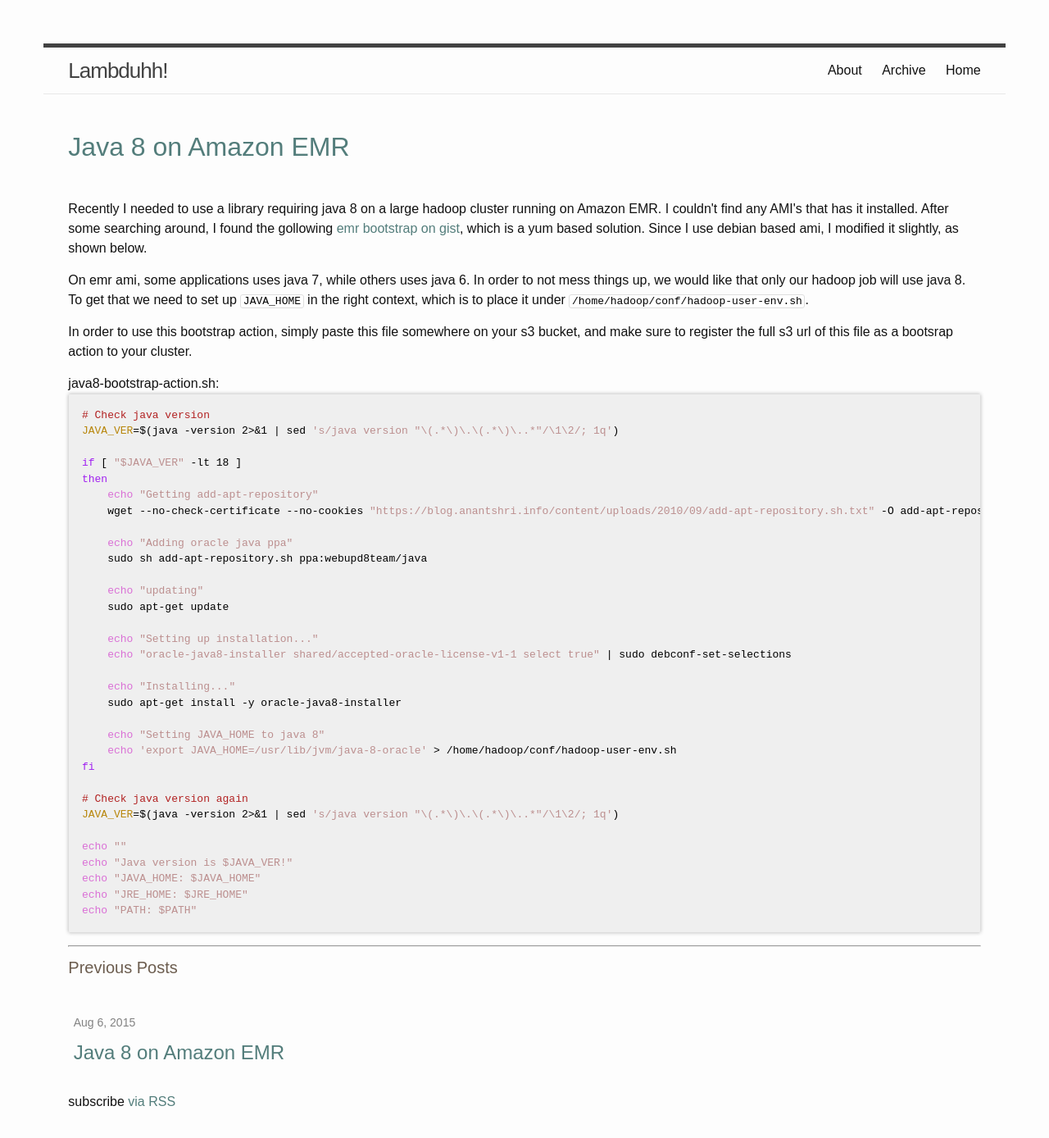
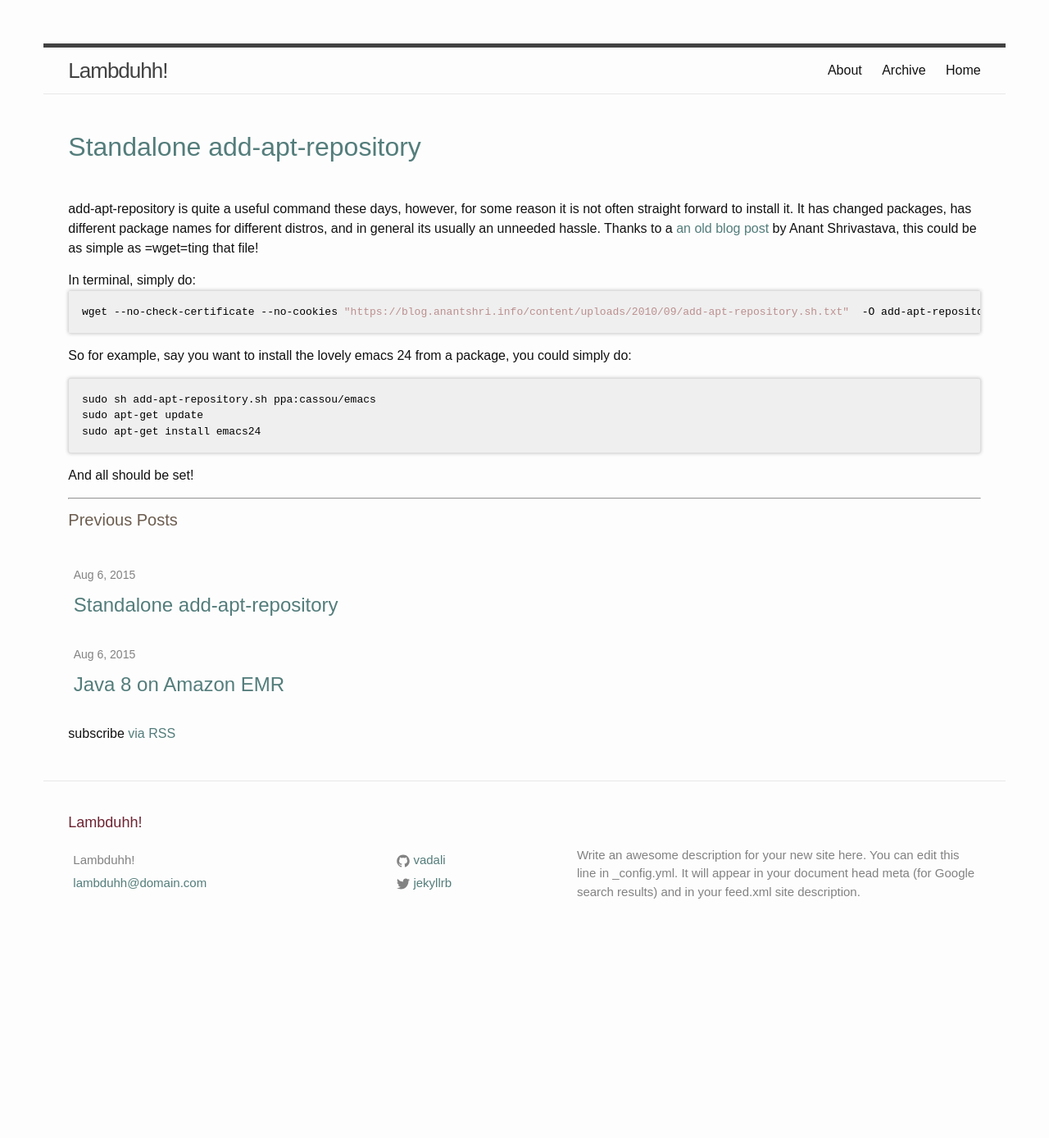
Before and after one commit to shlomiv/blog, a Jekyll site: the page built from index.html, in a window 1280 px wide and 1400 px high. Shown: the top 1388 px of the window at 82% size. Built offline with Jekyll 4.4.1, drawn with Linux system fonts in a browser that asks for light colours.

Commit message:
added another post

```diff
--- a/_posts/2015-08-06-java-8-on-amazon-emr.html
+++ b/_posts/2015-08-06-java-8-on-amazon-emr.html
@@ -25,6 +25,10 @@
 hadoop job will use java 8. To get that we need to set up <code>JAVA_HOME</code>
 in the right context, which is to place it under
 <code>/home/hadoop/conf/hadoop-user-env.sh</code>.
+</p>
+
+<p>
+Since we would like to use a ppa to install java 8, take a look at [this post]({% post<sub>url</sub> 2015-08-06-standalone-add-apt-repository %})
 </p>
 
 <p>
--- /dev/null
+++ b/_posts/2015-08-06-standalone-add-apt-repository.html
@@ -0,0 +1,37 @@
+---
+layout: post
+title: Standalone add-apt-repository
+date: 2015-08-06
+categories:
+- devops
+tags:
+- Linux
+author: Vadali
+excerpt: How to add add-apt-repository without the need to install any packages
+---
+<p>
+add-apt-repository is quite a useful command these days, however, for some reason it is not often straight forward to
+install it. It has changed packages, has different package names for different distros, and in general its usually an
+unneeded hassle. Thanks to a <a href="https://blog.anantshri.info/content/uploads/2010/09/add-apt-repository.sh.txt">an old blog post</a> by Anant Shrivastava, this could be as simple as =wget=ting that file!
+</p>
+
+<div class="org-src-container">
+<label class="org-src-name">In terminal, simply do:</label>
+<pre class="src src-sh">wget --no-check-certificate --no-cookies <span class="org-string">"https://blog.anantshri.info/content/uploads/2010/09/add-apt-repository.sh.txt"</span>  -O add-apt-repository.sh
+</pre>
+</div>
+
+<p>
+So for example, say you want to install the lovely emacs 24 from a package, you could simply do:
+</p>
+<div class="org-src-container">
+
+<pre class="src src-sh">sudo sh add-apt-repository.sh ppa:cassou/emacs
+sudo apt-get update
+sudo apt-get install emacs24
+</pre>
+</div>
+
+<p>
+And all should be set!
+</p>
--- a/org/java-8-on-amazon-emr.org
+++ b/org/java-8-on-amazon-emr.org
@@ -22,6 +22,8 @@
 hadoop job will use java 8. To get that we need to set up =JAVA_HOME=
 in the right context, which is to place it under
 =/home/hadoop/conf/hadoop-user-env.sh=.
+
+Since we would like to use a ppa to install java 8, take a look at [this post]({% post_url 2015-08-06-standalone-add-apt-repository %})
 
 In order to use this bootstrap action, simply paste this file
 somewhere on your s3 bucket, and make sure to register the full s3 url
```
Also changed, not shown: org/standalone-add-apt-repository.org (added, +30 -0 lines).
